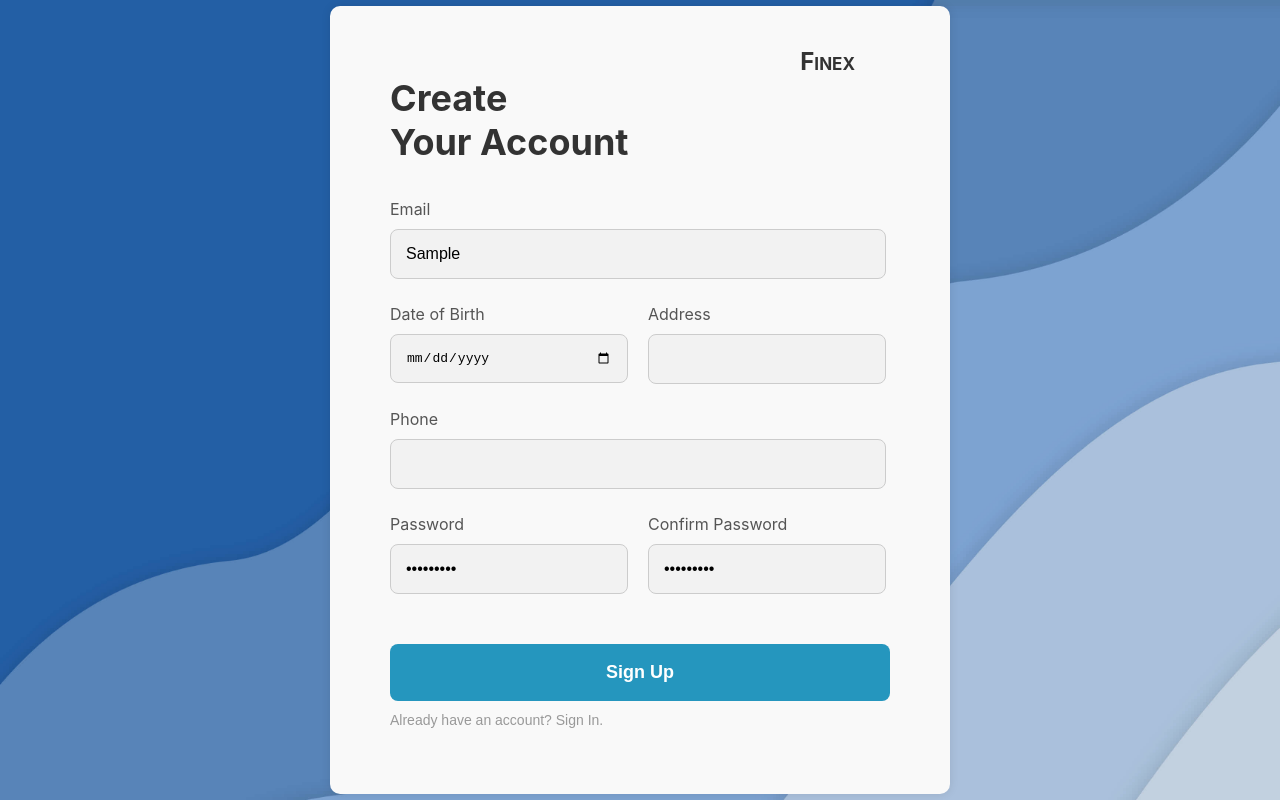
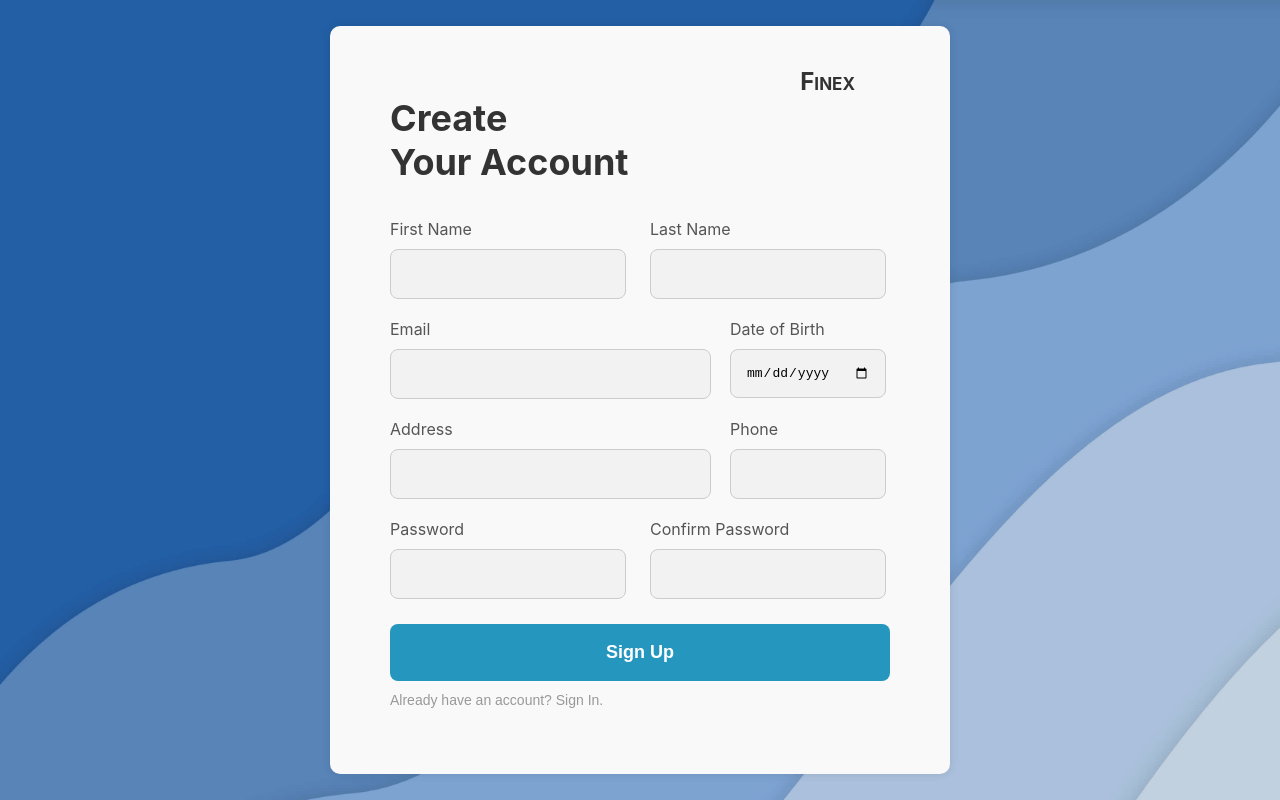
Before and after one commit to mparchment/finex, a React (Vite) app in the folder client/: page / in a window 1280 px wide. Both pictures are taken after typing "Sample", "Sample123" into the empty fields and a click on the button "Not registered? Sign up.". Built offline with nearby package versions, Linux system fonts and the light colour scheme; no server answers.

Commit message:
Update Sign-Up

```diff
--- a/client/src/components/SignInForm/SignInForm.styles.tsx
+++ b/client/src/components/SignInForm/SignInForm.styles.tsx
@@ -86,29 +86,48 @@ export const SignUpButton = styled.button`
 
 export const SignUpFields = styled.div`
   display: flex;
+  flex-wrap: wrap;
   justify-content: space-between;
-  flex-wrap: wrap;
+  width: 100%;
 
-  div {
-    width: 100%;
-    margin-bottom: 25px;
+  & > div {
+    box-sizing: border-box;
+    margin-bottom: 20px;
+
+    & label {
+      display: block;
+      margin-bottom: 10px;
+      color: #555;
+    }
+
+    & input {
+      width: calc(100% - 36px);
+      padding: 15px;
+      border: 1px solid #ccc;
+      border-radius: 8px;
+      background-color: #f2f2f2;
+      transition: border-color 0.3s ease;
+
+      &:focus {
+        outline: none;
+        border-color: dodgerblue;
+      }
+    }
   }
 
-  div:nth-child(1),
-  div:nth-child(2) {
-    width: calc(50% - 8px);
-  }
-
-  div:nth-child(3) {
-    width: 100%;
-  }
-
-  /* Add this code to move Password and Confirm Password to the same row */
-  div:nth-child(4),
-  div:nth-child(5) {
-    display: flex;
-    flex-direction: column; /* Add this line to move labels above input fields */
-    justify-content: space-between;
-    width: calc(50% - 8px);
+  & > div:nth-last-child(-n+2) {
+    margin-bottom: 0;
   }
 `;
+
+export const HalfWidth = styled.div`
+  width: 48%;
+`;
+
+export const TwoThirdsWidth = styled.div`
+  width: 65%;
+`;
+
+export const OneThirdWidth = styled.div`
+  width: 32%;
+`;
--- a/client/src/components/SignInForm/SignInForm.tsx
+++ b/client/src/components/SignInForm/SignInForm.tsx
@@ -1,30 +1,50 @@
 import React, { useContext } from 'react';
 import { useNavigate } from 'react-router-dom';
 import axios from 'axios';
-import { SignInFormBox, LogoContainer, SignUpButton, SignUpFields } from './SignInForm.styles';
+import { SignInFormBox, LogoContainer, SignUpButton, SignUpFields, HalfWidth, TwoThirdsWidth, OneThirdWidth } from './SignInForm.styles';
 import UserContext from '../../contexts/userContext';
 
 const SignInForm = () => {
   const [email, setEmail] = React.useState('');
   const [password, setPassword] = React.useState('');
+  const [confirmPassword, setConfirmPassword] = React.useState('');
   const [address, setAddress] = React.useState('');
   const [phone, setPhone] = React.useState('');
   const [dob, setDob] = React.useState('');
+  const [firstName, setFirstName] = React.useState('');
+  const [lastName, setLastName] = React.useState('');
   const [isSigningUp, setIsSigningUp] = React.useState(false);
+  const [shouldSubmit, setShouldSubmit] = React.useState(false);
   const userContext = useContext(UserContext);
   const navigate = useNavigate();
 
+  const clearFields = () => {
+    setEmail('');
+    setPassword('');
+    setConfirmPassword('');
+    setAddress('');
+    setPhone('');
+    setDob('');
+    setFirstName('');
+    setLastName('');
+  };
+
   const handleSubmit = async (event: React.FormEvent<HTMLFormElement>) => {
     event.preventDefault();
+
+    if (!shouldSubmit) {
+      return;
+    }
 
     try {
       let response;
 
       if (isSigningUp) {
+        const name = `${firstName} ${lastName}`;
         response = await axios.post('http://localhost:5000/api/users/register', {
           email,
           password,
-          username: 'Placeholder',
+          name,
           role: 'customer',
           address,
           phone,
@@ -40,17 +60,20 @@ const SignInForm = () => {
       if (response.status === 200) {
         localStorage.setItem('token', response.data.token);
         userContext?.setUser(response.data.user);
-        navigate('/portal');
+        navigate('/portal/accounts');
       } else {
         console.log('Login failed');
       }
     } catch (error) {
       console.error('An error occurred', error);
     }
+    setShouldSubmit(false);
   };
 
   const handleSignUpClick = () => {
     setIsSigningUp(!isSigningUp);
+    clearFields();
+    setShouldSubmit(false);
   };
 
   return (
@@ -61,6 +84,8 @@ const SignInForm = () => {
         Your Account
       </h1>
       <LogoContainer>Finex</LogoContainer>
+      {!isSigningUp && (
+        <>
           <div>
             <label htmlFor="email">Email</label>
             <input
@@ -68,35 +93,6 @@ const SignInForm = () => {
               id="email"
               value={email}
               onChange={(event) => setEmail(event.target.value)}
-        />
-      </div>
-      {isSigningUp && (
-        <SignUpFields>
-          <div>
-            <label htmlFor="dob">Date of Birth</label>
-            <input
-              type="date"
-              id="dob"
-              value={dob}
-              onChange={(event) => setDob(event.target.value)}
-            />
-          </div>
-          <div>
-            <label htmlFor="address">Address</label>
-            <input
-              type="text"
-              id="address"
-              value={address}
-              onChange={(event) => setAddress(event.target.value)}
-            />
-          </div>
-          <div>
-            <label htmlFor="phone">Phone</label>
-            <input
-              type="tel"
-              id="phone"
-              value={phone}
-              onChange={(event) => setPhone(event.target.value)}
             />
           </div>
           <div>
@@ -108,19 +104,65 @@ const SignInForm = () => {
               onChange={(event) => setPassword(event.target.value)}
             />
           </div>
-          <div>
-            <label htmlFor="confirmPassword">Confirm Password</label>
+        </>
+      )}
+      {isSigningUp && (
+        <SignUpFields>
+          <HalfWidth>
+            <label htmlFor="firstName">First Name</label>
             <input
-              type="password"
-              id="confirmPassword"
-              value={password}
-              onChange={(event) => setPassword(event.target.value)}
+              type="text"
+              id="firstName"
+              value={firstName}
+              onChange={(event) => setFirstName(event.target.value)}
             />
-          </div>
-        </SignUpFields>
-      )}
-      {!isSigningUp && (
-        <div>
+          </HalfWidth>
+          <HalfWidth>
+            <label htmlFor="lastName">Last Name</label>
+            <input
+              type="text"
+              id="lastName"
+              value={lastName}
+              onChange={(event) => setLastName(event.target.value)}
+            />
+          </HalfWidth>
+          <TwoThirdsWidth>
+            <label htmlFor="email">Email</label>
+            <input
+              type="text"
+              id="email"
+              value={email}
+              onChange={(event) => setEmail(event.target.value)}
+            />
+          </TwoThirdsWidth>
+          <OneThirdWidth>
+            <label htmlFor="dob">Date of Birth</label>
+            <input
+              type="date"
+              id="dob"
+              value={dob}
+              onChange={(event) => setDob(event.target.value)}
+            />
+          </OneThirdWidth>
+          <TwoThirdsWidth>
+            <label htmlFor="address">Address</label>
+            <input
+              type="text"
+              id="address"
+              value={address}
+              onChange={(event) => setAddress(event.target.value)}
+            />
+          </TwoThirdsWidth>
+          <OneThirdWidth>
+            <label htmlFor="phone">Phone</label>
+            <input
+              type="tel"
+              id="phone"
+              value={phone}
+              onChange={(event) => setPhone(event.target.value)}
+            />
+          </OneThirdWidth>
+          <HalfWidth>
             <label htmlFor="password">Password</label>
             <input
               type="password"
@@ -128,10 +170,21 @@ const SignInForm = () => {
               value={password}
               onChange={(event) => setPassword(event.target.value)}
             />
-        </div>
+          </HalfWidth>
+          <HalfWidth>
+            <label htmlFor="confirmPassword">Confirm Password</label>
+            <input
+              type="password"
+              id="confirmPassword"
+              value={confirmPassword}
+              onChange={(event) => setConfirmPassword(event.target.value)}
+            />
+          </HalfWidth>
+        </SignUpFields>
       )}
       <button
         type="submit"
+        onClick={() => setShouldSubmit(true)}
         style={{ width: '100%', backgroundColor: 'rgb(37, 150, 190)', color: '#fff' }}
       >
         {isSigningUp ? "Sign Up" : "Sign In"}
--- a/package.json
+++ b/package.json
@@ -22,6 +22,8 @@
     "nanoid": "^4.0.2",
     "pino": "^8.14.1",
     "pino-pretty": "^10.0.0",
+    "react-phone-input-2": "^2.15.1",
+    "react-phone-number-input": "^3.2.23",
     "supertest": "^6.3.3",
     "zod": "^3.21.4"
   },
```
Also changed, not shown: 1 other file (tests, documents, lock files or other folders). Lines whose indentation alone changed are shown as unchanged.
